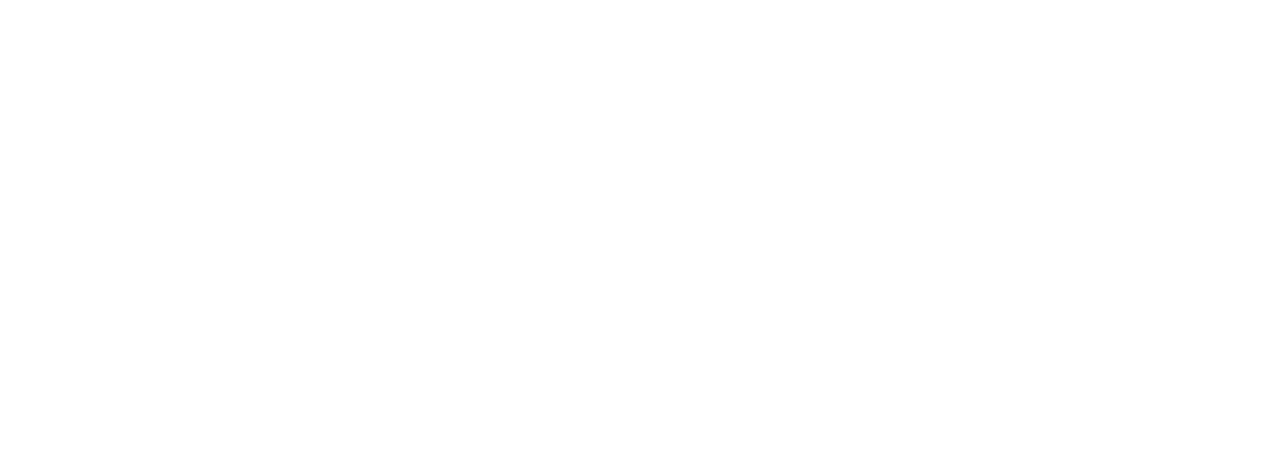
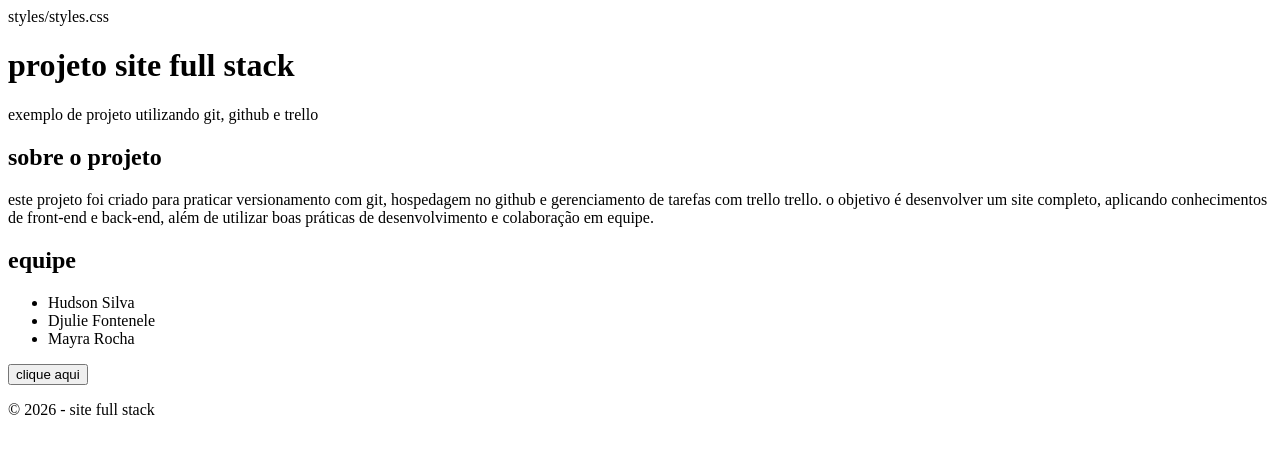
Before and after one commit to Djulieew/Site-Full-Stack-Tarde, a plain HTML site: page index.html in a window 1280 px wide. Drawn offline with Linux system fonts and the light colour scheme; files that its build step writes are made by us from their sources.

Commit message:
#atualiza o arquivo

```diff
--- a/index.html
+++ b/index.html
@@ -3,9 +3,40 @@
 <head>
     <meta charset="UTF-8">
     <meta name="viewport" content="width=device-width, initial-scale=1.0">
+    <link rel="stylesheet" href="style.css">
     <title>projeto empresa</title>
+
+    styles/styles.css
 </head>
 <body>
+    <header>
+        <h1>projeto site full stack</h1>
+        <p>exemplo de projeto utilizando git, github e trello</p>
+    </header>
 
+    <main>
+        <section>
+            <h2>sobre o projeto</h2>
+            <p>
+                este projeto foi criado para praticar versionamento com git, hospedagem no github e gerenciamento de tarefas com trello trello. o objetivo é desenvolver um site completo, aplicando conhecimentos de front-end e back-end, além de utilizar boas práticas de desenvolvimento e colaboração em equipe.
+            </p>
+        </section>
+        <section>
+            <h2>equipe</h2>
+            <ul>
+                <li>Hudson Silva</li>
+                <li>Djulie Fontenele</li>
+                <li>Mayra Rocha</li>
+            </ul>
+        </section>
+        <button onclick="mostrarMensagem()">
+            clique aqui
+        </button>
+        <p id="mensagem"></p>
+    </main>
+    <footer>
+        <p>&copy; 2026 - site full stack</p>
+    </footer>
+<script src="scripts/script.js"></script>
 </body>
 </html>
```
